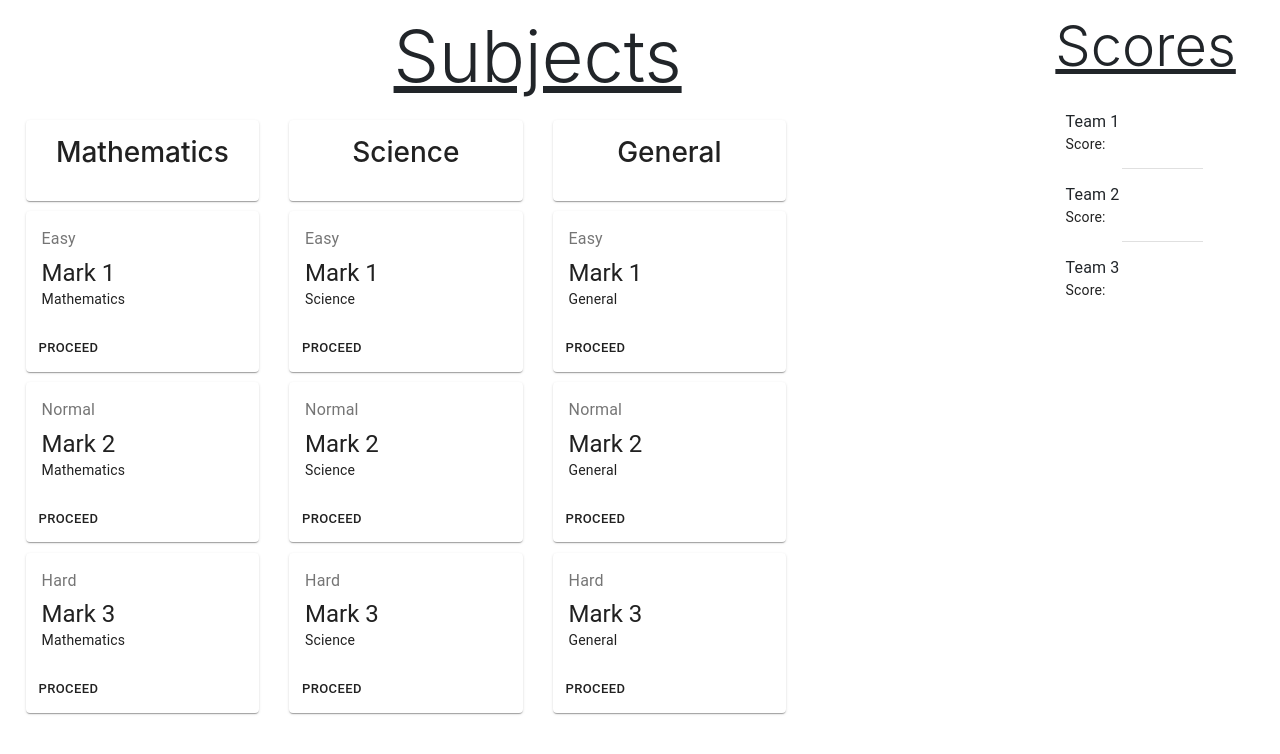
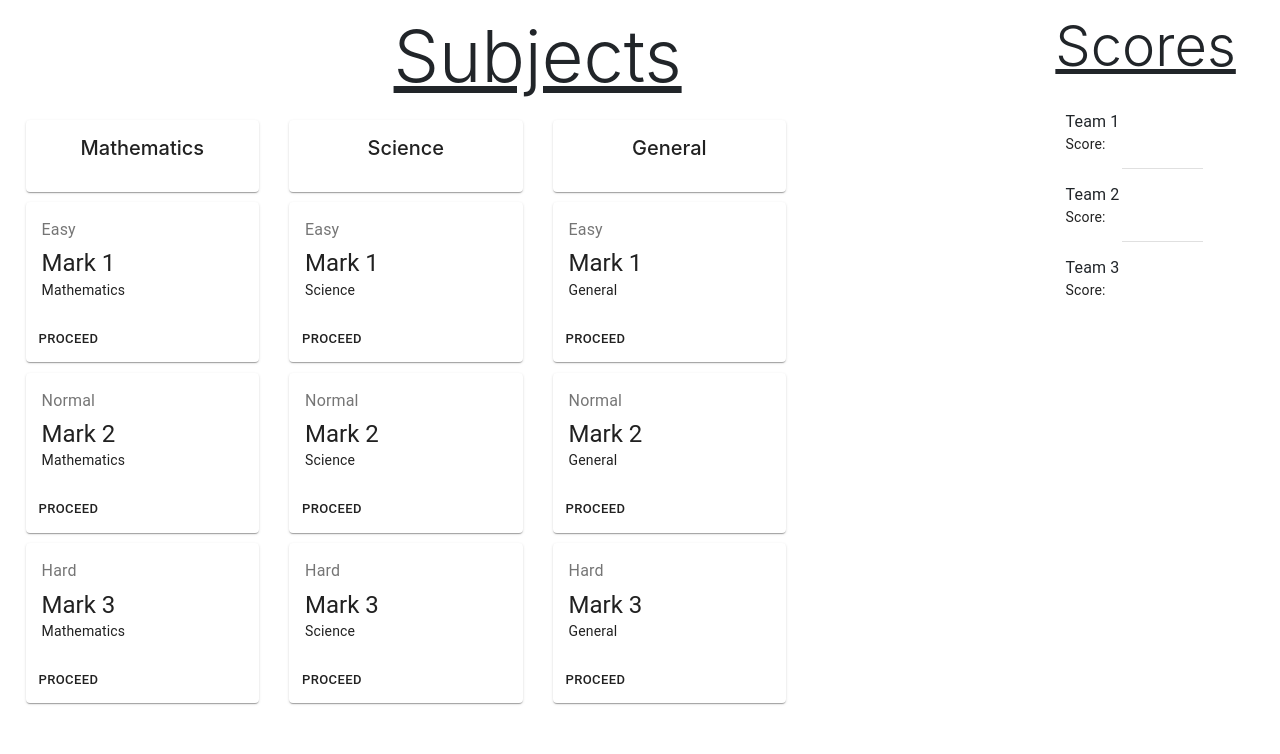
Before and after one commit to SkywalkerZ/test-deploy, a React (Create React App) app: page /option in a window 1280 px wide. Shown: the top 754 px of the page. Built offline with nearby package versions, Linux system fonts and the light colour scheme.

Commit message:
text wrapped

```diff
--- a/src/components/option.jsx
+++ b/src/components/option.jsx
@@ -53,21 +53,21 @@ export default class Option extends Component {
           <Row id="rowSub">
             <div className="col-12 col-xs-12 col-sm-12 col-md-3 col-lg-3 text-center">
               <Card className={useStyles.root}>
-                <CardContent>
-                  <h3>Mathematics</h3>
+                <CardContent className="text-wrap">
+                  <h5>Mathematics</h5>
                 </CardContent>
               </Card>
             </div>
             <div className="col-12 col-xs-12 col-sm-12 col-md-3 col-lg-3 text-center">
               <Card className={useStyles.root}>
-                <CardContent>
-                  <h3>Science</h3>
+                <CardContent className="text-wrap">
+                  <h5>Science</h5>
                 </CardContent>
               </Card>            </div>
             <div className="col-12 col-xs-12 col-sm-12 col-md-3 col-lg-3 text-center">
               <Card className={useStyles.root}>
-                <CardContent>
-                  <h3>General</h3>
+                <CardContent className="text-wrap">
+                  <h5>General</h5>
                 </CardContent>
               </Card>            </div>
           </Row>
```
